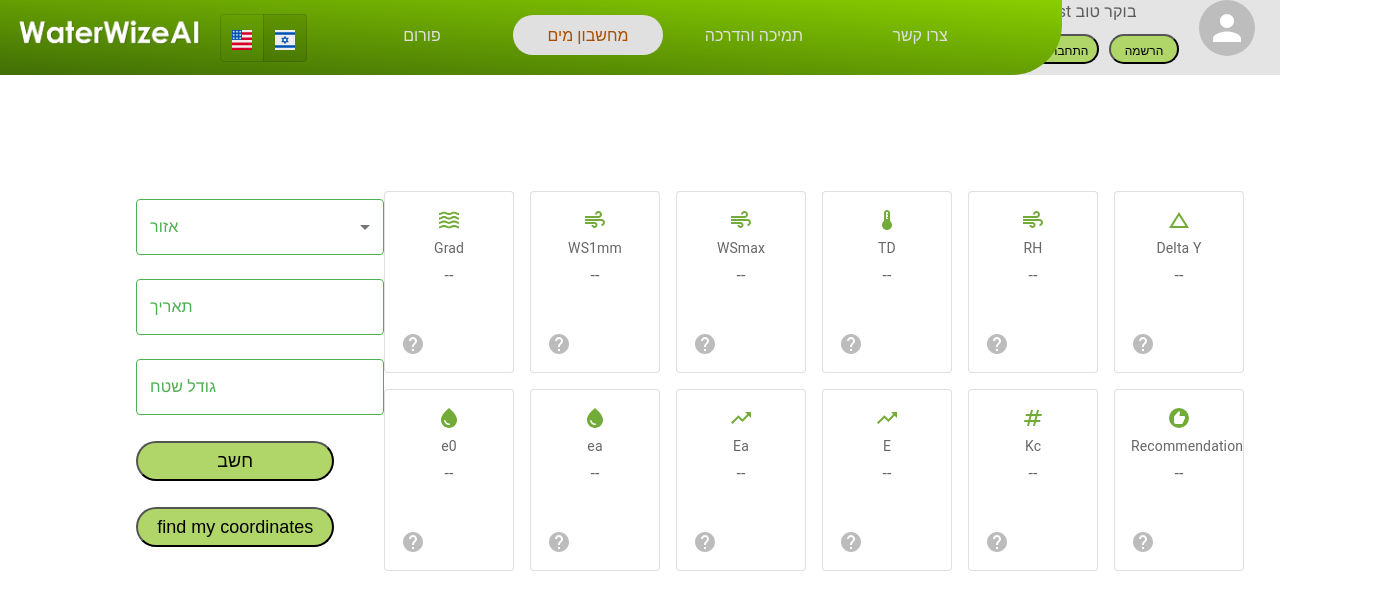
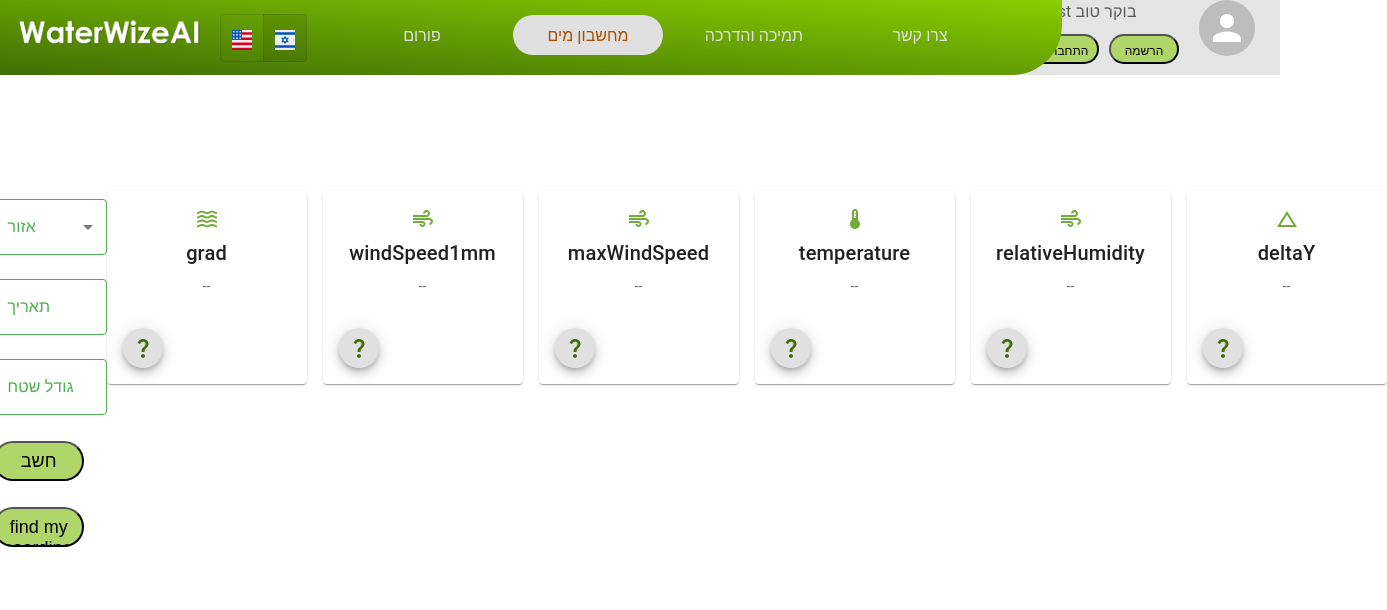
Before and after one commit to Daanielle/WaterWiseAI, a React (Create React App) app in the folder water-wize-ai/: page /WaterCalculator in a window 1280 px wide. Shown: the top 610 px of the page, 1387 px wide, since content can reach past the window. Built offline with nearby package versions, Linux system fonts and the light colour scheme.

Commit message:
Generic card and atart of usage

```diff
--- /dev/null
+++ b/water-wize-ai/src/components/CustomCard.js
@@ -0,0 +1,85 @@
+import * as React from 'react';
+import Card from '@mui/material/Card';
+import CardActions from '@mui/material/CardActions';
+import CardContent from '@mui/material/CardContent';
+import CardMedia from '@mui/material/CardMedia';
+import Button from '@mui/material/Button';
+import Typography from '@mui/material/Typography';
+import Box from '@mui/material/Box';
+import { Icon } from '@mui/material';
+import Modal from "@mui/material/Modal";
+import waterCalculatorVariablesDetails from "../resources/mapping/waterCalculatorVariablesDetails";
+import { styled } from '@mui/material/styles';
+
+const modalStyle = {
+    position: "absolute",
+    top: "50%",
+    left: "50%",
+    transform: "translate(-50%, -50%)",
+    width: 400,
+    bgcolor: "background.paper",
+    border: "2px solid #000",
+    boxShadow: 3,
+    p: 4,
+};
+
+const CustomBackdrop = styled('div')({
+    backgroundColor: 'rgba(0, 0, 0, 0)', // Semi-transparent black, adjust as needed
+  });
+
+const CustomCard = ({ title, description, image, topIcon, bottomIcons, openModal, onCloseModal }) => {
+
+    const handleClose = () => {
+        onCloseModal(); // Call the parent's onCloseModal function
+    };
+
+    return (
+        <div>
+            <Card sx={{ width: 200 }}>
+
+                {image && <CardMedia
+                    sx={{ height: 140 }}
+                    image={image}
+                    // title="green iguana"
+                />}
+
+                <CardContent>
+                    {topIcon && <Icon component={topIcon} sx={{ color: "#72ab38" }} />}
+                    <Typography gutterBottom variant="h6" component="div">
+                        {title}
+                    </Typography>
+                    <Typography variant="body2" color="text.secondary">
+                        {description}
+                    </Typography>
+                </CardContent>
+                <CardActions>
+                    {bottomIcons}
+                </CardActions>
+            </Card>
+            <div>
+
+                <Modal
+                    open={openModal}
+                    onClose={handleClose}
+                    aria-labelledby="modal-modal-title"
+                    aria-describedby="modal-modal-description"
+                    BackdropComponent={CustomBackdrop} //
+                >
+                    <Box sx={modalStyle}>
+                        <Box sx={{ display: 'flex', alignItems: 'center', justifyContent: 'left' }}>
+                            <Typography id="modal-modal-title" variant="h6" component="h2">
+                                {title}
+                            </Typography>
+                        </Box>
+                        <Typography id="modal-modal-description" sx={{ mt: 2 }}>
+                            {waterCalculatorVariablesDetails[title.description]}
+                        </Typography>
+                        <Button onClick={handleClose}>Close Child Modal</Button>
+                    </Box>
+                </Modal>
+            </div>
+        </div>
+    );
+}
+
+export default CustomCard;
--- a/water-wize-ai/src/components/water-calculator/DetailCard.js
+++ b/water-wize-ai/src/components/water-calculator/DetailCard.js
@@ -12,10 +12,6 @@ import { Icon } from "@mui/material";
 import HelpOutlineIcon from "@mui/icons-material/HelpOutline";
 import useDictionary from "../../resources/Dictionary/Dictionary";
 
-function getIcon(variableDetails) {
-  const IconComponent = variableDetails?.icon || HelpOutlineIcon;
-  return <Icon component={IconComponent} sx={{ color: "#72ab38" }} />;
-}
 
 const modalStyle = {
   position: "absolute",
@@ -37,6 +33,12 @@ export default function DetailCard({ title, value }) {
 
   const formattedValue = typeof value === "number" ? value.toFixed(3) : value;
   const variableDetails = waterCalculatorVariablesDetails[title];
+
+
+  function getIcon(variableDetails) {
+    const IconComponent = variableDetails?.icon || HelpOutlineIcon;
+    return <Icon component={IconComponent} sx={{ color: "#72ab38" }} />;
+  }
 
   return (
     <Box sx={{ minWidth: 50, width: 130 }}>
--- a/water-wize-ai/src/components/water-calculator/DetailsPanel.js
+++ b/water-wize-ai/src/components/water-calculator/DetailsPanel.js
@@ -1,9 +1,52 @@
 import React from "react";
 import DetailCard from "./DetailCard";
 import classes from "../../styles/DetailsPanel.module.css";
+import CustomCard from "../CustomCard";
+import waterCalculatorVariablesDetails from "../../resources/mapping/waterCalculatorVariablesDetails";
+import Fab from '@mui/material/Fab';
+import Box from "@mui/material/Box";
+import HelpOutlinedIcon from "@mui/icons-material/HelpOutlined";
+import QuestionMarkIcon from '@mui/icons-material/QuestionMark';
+import { IconButton } from "@mui/material";
+import Modal from "@mui/material/Modal";
+import useDictionary from "../../resources/Dictionary/Dictionary";
+import Typography from '@mui/material/Typography';
+
+const modalStyle = {
+  position: "absolute",
+  top: "50%",
+  left: "50%",
+  transform: "translate(-50%, -50%)",
+  width: 400,
+  bgcolor: "background.paper",
+  border: "2px solid #000",
+  boxShadow: 24,
+  p: 4,
+};
 
 const DetailsPanel = ({ detailedData }) => {
+  const [openModal, setOpenModal] = React.useState(false);
+  const [currentTitle, setCurrentTitle] = React.useState('');
+
+  const dict = useDictionary();
+
+  // const handleOpenDetailsModal = () => setOpenDetailsModal(true);
+  const handleCloseModal = () => setOpenModal(false);
+  const handleOpenModal = () =>
+    {setOpenModal(true);
+      console.log('hh')
+    }
+
   const keys = Object.keys(detailedData);
+
+  const bottomIcons = <Box sx={{ '& > :not(style)': { m: 1 } }}>
+    <Fab size="small" aria-label="add">
+      <IconButton aria-label="more info" onClick={handleOpenModal}>
+        <QuestionMarkIcon sx={{ color: "#416e06" }} />
+      </IconButton>
+    </Fab>
+  </Box>
+
 
   return (
     <div className={classes.detailsPanel}>
@@ -11,14 +54,31 @@ const DetailsPanel = ({ detailedData }) => {
         {keys.slice(0, 6).map((key, index) => (
           <div className={classes.cardContainer} key={index}>
             {key && detailedData[key] &&
-              <DetailCard
-                title={key}
-                value={detailedData[key]}
-              />}
+              // <DetailCard
+              //   title={key}
+              //   value={detailedData[key]}
+              // />
+              <div>
+                <CustomCard
+                  topIcon={waterCalculatorVariablesDetails[key].icon}
+                  title={key}
+                  description={detailedData[key]}
+                  // description={typeof detailedData[key] === "number" ? detailedData.toFixed(3) : detailedData} // todo: make 3 digits after the dot
+                  bottomIcons={bottomIcons}
+                  // openModal={openDetailsModal}
+                  //setOpenModal={setOpenDetailsModal}
+
+                  openModal={openModal}
+                  onCloseModal={handleCloseModal}
+                />
+              </div>
+
+            }
+
           </div>
         ))}
       </div>
-      <div className={classes.row}>
+      {/* <div className={classes.row}>
         {keys.slice(6, 12).map((key, index) => (
           <div className={classes.cardContainer} key={index}>
             {key && detailedData[key] &&
@@ -28,7 +88,9 @@ const DetailsPanel = ({ detailedData }) => {
               />}
           </div>
         ))}
-      </div>
+      </div> */}
+
+
     </div>
   );
 };
--- a/water-wize-ai/src/pages/WaterCalculator.js
+++ b/water-wize-ai/src/pages/WaterCalculator.js
@@ -8,7 +8,7 @@ import CustomButton from "../components/CustomButton";
 import DetailsPanel from "../components/water-calculator/DetailsPanel";
 import useDictionary from "../resources/Dictionary/Dictionary";
 import TitleButton from "../components/TitleButton"
-// import {ITMtoWGS84, WGS84toITM} from "../geo";
+// import hadarImage from '../resources/images/hadar.png'
 
 function WaterCalculator() {
   const dict = useDictionary();
```
